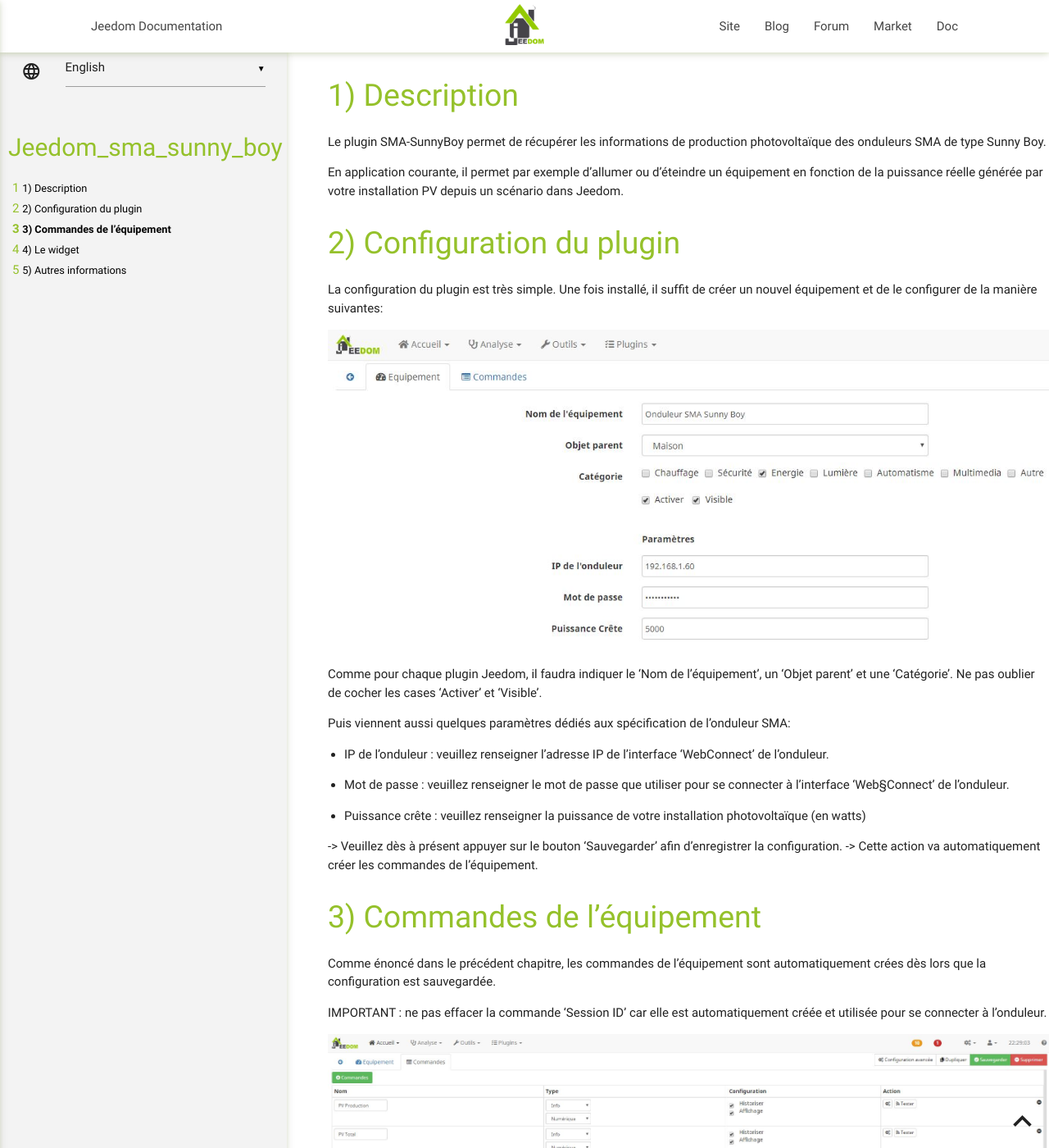
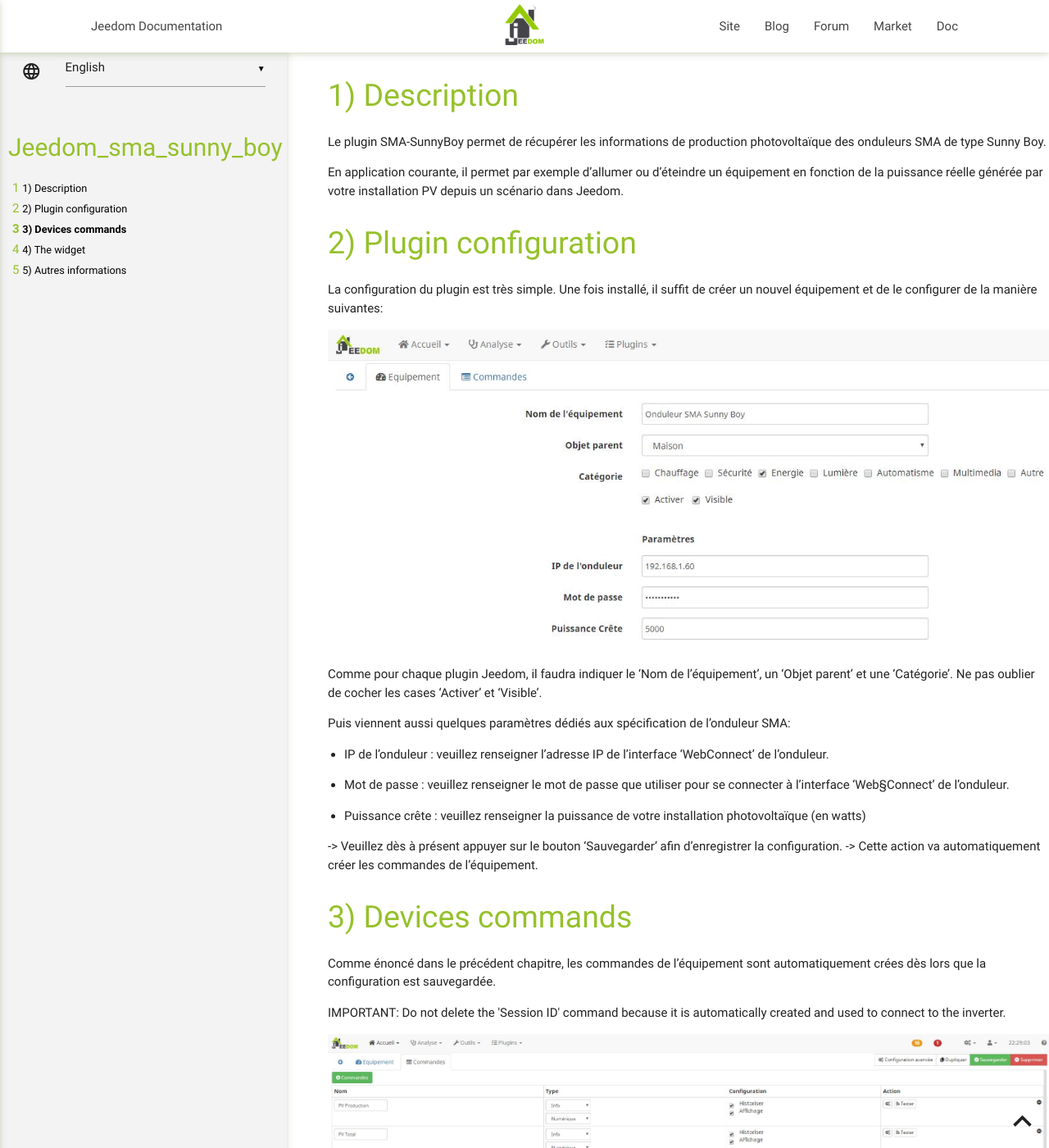
Before and after one commit to Sattaz/Jeedom_SMA_Sunny_Boy, a Jekyll site: the page built from docs/en_US/index.md, in a window 1280 px wide and 1400 px high. Shown: the whole window at 82% size. Built offline with Jekyll 4.4.1, drawn with Linux system fonts in a browser that asks for light colours; our own code applies the rules of GitHub Pages for plain Markdown files; some of the changed text lies outside the part shown.

Commit message:
[ROBOT] Action all

```diff
--- a/docs/en_US/index.md
+++ b/docs/en_US/index.md
@@ -5,7 +5,7 @@ Le plugin SMA-SunnyBoy permet de récupérer les informations de production phot
 
 En application courante, il permet par exemple d'allumer ou d'éteindre un équipement en fonction de la puissance réelle générée par votre installation PV depuis un scénario dans Jeedom.
 
-Configuration du plugin
+Plugin configuration
 ===
 
 La configuration du plugin est très simple.
@@ -27,18 +27,18 @@ Puis viennent aussi quelques paramètres dédiés aux spécification de l'ondule
 -> Veuillez dès à présent appuyer sur le bouton 'Sauvegarder' afin d'enregistrer la configuration.
 -> Cette action va automatiquement créer les commandes de l'équipement.
 
-Commandes de l'équipement
+Devices commands
 ===
 
 Comme énoncé dans le précédent chapitre, les commandes de l'équipement sont automatiquement crées dès lors que la configuration est sauvegardée.
 
-IMPORTANT : ne pas effacer la commande 'Session ID' car elle est automatiquement créée et utilisée pour se connecter à l'onduleur.
+IMPORTANT: Do not delete the &#39;Session ID&#39; command because it is automatically created and used to connect to the inverter.
 
 ![SunnyBoy](https://sattaz.github.io/Jeedom_SMA_Sunny_Boy/pictures/SMA_SunnyBoy_3.jpg)
 
 
 
-Le widget
+The widget
 ===
 
 Le widget arrive comme montré sur la photo ci-après et la jauge indiquant la valeur 'PV Production' est calibrée (min/max) par la puissance crête indiquée dans la configuration de l'équipement.
@@ -52,5 +52,5 @@ Libre à vous de modifier le widget afin de l'adapter à votre style de présent
 Autres informations
 ===
 
-* Le plugin rafraîchi les données toutes les minutes.
+* The plugin refreshed the data every minute.
 * Vous pouvez créer plusieurs équipements pour gérer les onduleurs d'une ferme photovoltaïque.
```
Also changed, not shown: docs/en_US/changelog.md (+1 -1 lines).
